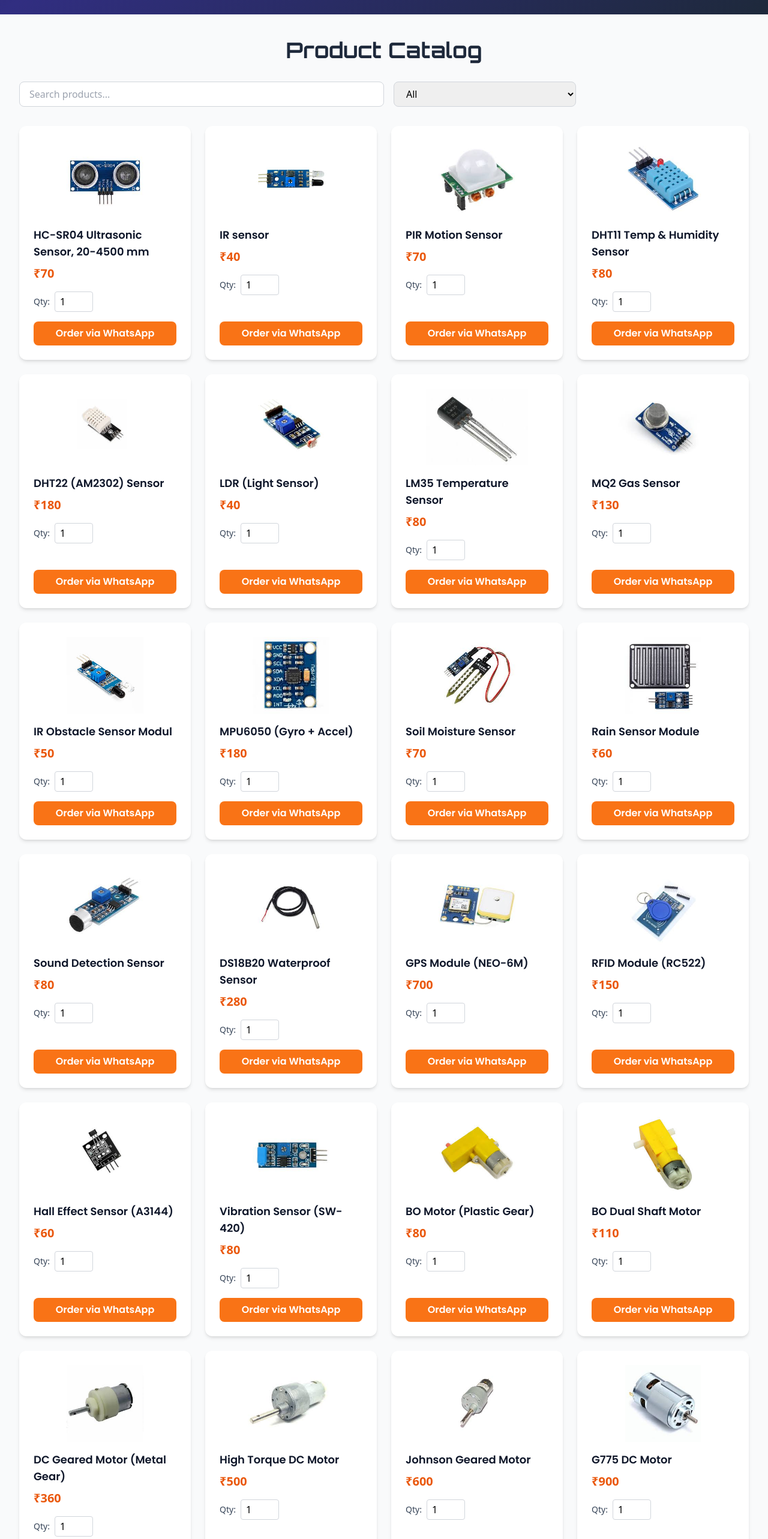
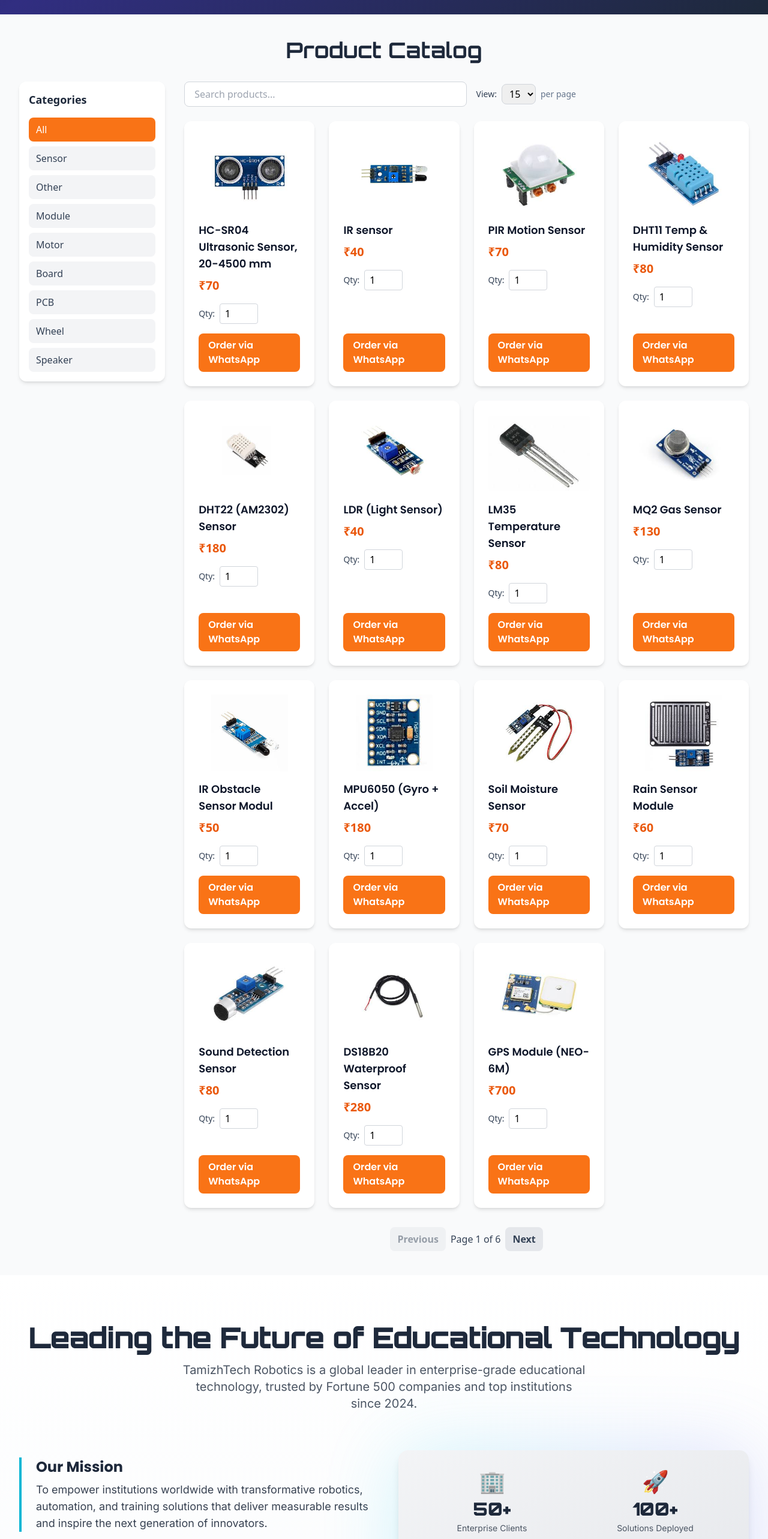
Before and after one commit to sathish126/tamizh_tech_website, a React (Vite) app: page / in a window 1280 px wide. Shown: the part 1000-3566 px from the top of the page at 60% size. Built offline with nearby package versions, Linux system fonts and the light colour scheme.

Commit message:
pagination

```diff
--- a/src/App.tsx
+++ b/src/App.tsx
@@ -19,6 +19,10 @@ function App() {
       <Contact />
       <Footer />
       <WhatsAppButton />
+      {/* Back to Top Button */}
+      {typeof window !== 'undefined' && <React.Suspense fallback={null}>
+        {React.createElement(require('./components/BackToTop').default)}
+      </React.Suspense>}
     </div>
   );
 }
--- /dev/null
+++ b/src/components/BackToTop.tsx
@@ -0,0 +1,30 @@
+import React, { useEffect, useState } from 'react';
+import { ArrowUp } from 'lucide-react';
+
+const BackToTop = () => {
+  const [visible, setVisible] = useState(false);
+
+  useEffect(() => {
+    const handleScroll = () => {
+      setVisible(window.scrollY > 300);
+    };
+    window.addEventListener('scroll', handleScroll);
+    return () => window.removeEventListener('scroll', handleScroll);
+  }, []);
+
+  const scrollToTop = () => {
+    window.scrollTo({ top: 0, behavior: 'smooth' });
+  };
+
+  return (
+    <button
+      onClick={scrollToTop}
+      className={`fixed bottom-6 right-6 z-50 p-3 rounded-full bg-indigo-600 text-white shadow-lg transition-opacity duration-300 hover:bg-indigo-800 ${visible ? 'opacity-100' : 'opacity-0 pointer-events-none'}`}
+      aria-label="Back to top"
+    >
+      <ArrowUp className="w-6 h-6" />
+    </button>
+  );
+};
+
+export default BackToTop;
--- a/src/components/ProductCatalog.tsx
+++ b/src/components/ProductCatalog.tsx
@@ -104,7 +104,6 @@ const rawProducts = [
   { name: 'FS‑i6X + FS‑iA6B (6CH Receiver)', price: null },
 ];
 
-// Map all products to ensure image path is always filled
 const products = rawProducts.map(product => ({
   ...product,
   image: getImagePath(product.name),
@@ -115,10 +114,14 @@ const categories = [
   ...Array.from(new Set(products.map(p => getCategory(p.name))))
 ];
 
+const viewOptions = [15, 30, 45];
+
 const ProductCatalog = () => {
   const [quantities, setQuantities] = useState<{ [key: number]: number }>({});
   const [search, setSearch] = useState('');
   const [filter, setFilter] = useState('All');
+  const [currentPage, setCurrentPage] = useState(1);
+  const [viewCount, setViewCount] = useState(viewOptions[0]);
 
   const handleQuantityChange = (idx: number, value: number) => {
     setQuantities((prev) => ({ ...prev, [idx]: value }));
@@ -129,38 +132,80 @@ const ProductCatalog = () => {
     return `https://wa.me/${whatsappNumber}?text=${encodeURIComponent(msg)}`;
   };
 
+  // Filtered products by search and category
   const filteredProducts = products.filter(product => {
     const matchesSearch = product.name.toLowerCase().includes(search.toLowerCase());
     const matchesFilter = filter === 'All' || getCategory(product.name) === filter;
     return matchesSearch && matchesFilter;
   });
 
+  // Pagination logic
+  const totalPages = Math.ceil(filteredProducts.length / viewCount);
+  const paginatedProducts = filteredProducts.slice((currentPage - 1) * viewCount, currentPage * viewCount);
+
+  const handleCategoryClick = (cat: string) => {
+    setFilter(cat);
+    setCurrentPage(1);
+  };
+
+  const handleViewCountChange = (e: React.ChangeEvent<HTMLSelectElement>) => {
+    setViewCount(Number(e.target.value));
+    setCurrentPage(1);
+  };
+
   return (
-    <section className="bg-gray-50 min-h-screen py-10">
+    <section id="products" className="bg-gray-50 min-h-screen py-10">
       <div className="max-w-7xl mx-auto px-4 sm:px-6 lg:px-8">
         <h2 className="text-3xl md:text-4xl font-bold mb-8 text-center text-slate-800" style={{ fontFamily: 'Orbitron, sans-serif' }}>
           Product Catalog
         </h2>
-        <div className="flex flex-col md:flex-row md:items-center gap-4 mb-8">
+        <div className="flex flex-col md:flex-row gap-8">
+          {/* Sidebar for categories */}
+          <aside className="md:w-1/5 w-full mb-6 md:mb-0">
+            <div className="bg-white rounded-xl shadow-md p-4 sticky top-28">
+              <h3 className="text-lg font-semibold mb-4 text-slate-800">Categories</h3>
+              <ul className="space-y-2">
+                {categories.map(cat => (
+                  <li key={cat}>
+                    <button
+                      className={`w-full text-left px-3 py-2 rounded-lg transition-colors font-medium ${filter === cat ? 'bg-orange-500 text-white' : 'bg-gray-100 text-slate-700 hover:bg-orange-100'}`}
+                      onClick={() => handleCategoryClick(cat)}
+                    >
+                      {cat}
+                    </button>
+                  </li>
+                ))}
+              </ul>
+            </div>
+          </aside>
+
+          {/* Main content: search, view options, products */}
+          <main className="flex-1">
+            <div className="flex flex-col sm:flex-row sm:items-center gap-4 mb-6">
               <input
                 type="text"
                 placeholder="Search products..."
                 value={search}
                 onChange={e => setSearch(e.target.value)}
-            className="w-full md:w-1/2 px-4 py-2 border border-gray-300 rounded-lg focus:outline-none focus:ring-2 focus:ring-orange-400"
+                className="w-full sm:w-1/2 px-4 py-2 border border-gray-300 rounded-lg focus:outline-none focus:ring-2 focus:ring-orange-400"
               />
+              <div className="flex items-center gap-2">
+                <label htmlFor="viewCount" className="text-sm text-slate-700">View:</label>
                 <select
-            value={filter}
-            onChange={e => setFilter(e.target.value)}
-            className="w-full md:w-1/4 px-4 py-2 border border-gray-300 rounded-lg focus:outline-none focus:ring-2 focus:ring-orange-400"
+                  id="viewCount"
+                  value={viewCount}
+                  onChange={handleViewCountChange}
+                  className="px-2 py-1 border border-gray-300 rounded-lg focus:outline-none focus:ring-2 focus:ring-orange-400"
                 >
-            {categories.map(cat => (
-              <option key={cat} value={cat}>{cat}</option>
+                  {viewOptions.map(opt => (
+                    <option key={opt} value={opt}>{opt}</option>
                   ))}
                 </select>
+                <span className="text-sm text-slate-500">per page</span>
+              </div>
             </div>
             <div className="grid grid-cols-1 sm:grid-cols-2 md:grid-cols-3 lg:grid-cols-4 gap-6">
-          {filteredProducts.map((product, idx) => (
+              {paginatedProducts.map((product, idx) => (
                 <div key={idx} className="bg-white rounded-xl shadow-md p-6 flex flex-col justify-between hover:shadow-xl transition-shadow">
                   <div>
                     <div className="w-full h-32 flex items-center justify-center mb-4 bg-transparent rounded-lg overflow-hidden">
@@ -197,6 +242,28 @@ const ProductCatalog = () => {
                 </div>
               ))}
             </div>
+            {/* Pagination Controls */}
+            {totalPages > 1 && (
+              <div className="flex justify-center items-center gap-2 mt-8">
+                <button
+                  onClick={() => setCurrentPage(p => Math.max(1, p - 1))}
+                  disabled={currentPage === 1}
+                  className="px-3 py-2 rounded-lg bg-gray-200 hover:bg-gray-300 text-slate-700 font-semibold disabled:opacity-50"
+                >
+                  Previous
+                </button>
+                <span className="text-slate-700 font-medium">Page {currentPage} of {totalPages}</span>
+                <button
+                  onClick={() => setCurrentPage(p => Math.min(totalPages, p + 1))}
+                  disabled={currentPage === totalPages}
+                  className="px-3 py-2 rounded-lg bg-gray-200 hover:bg-gray-300 text-slate-700 font-semibold disabled:opacity-50"
+                >
+                  Next
+                </button>
+              </div>
+            )}
+          </main>
+        </div>
       </div>
     </section>
   );
```
Lines whose indentation alone changed are shown as unchanged.
